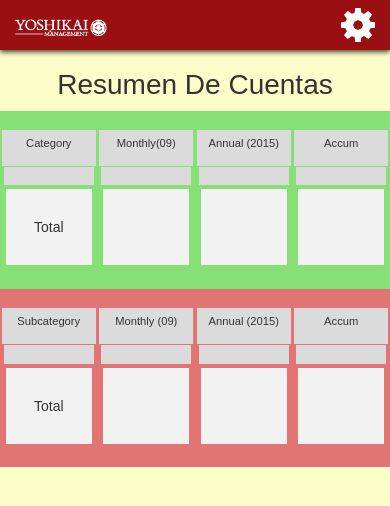
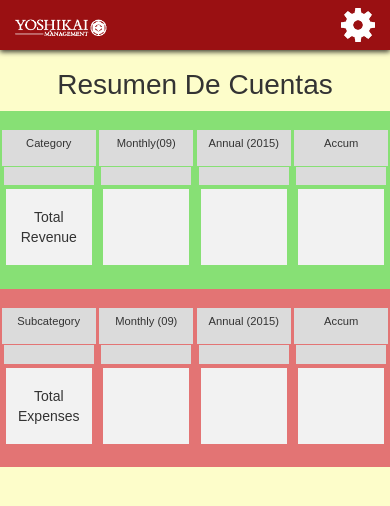
Before and after one commit to juanortiz10/Gastos, a plain HTML site: page views/seven-en.html in a window 390 px wide. Drawn offline with Linux system fonts and the light colour scheme; some packages are replaced by stand-ins of ours.

Commit message:
Fixes #47

```diff
--- a/js/seven.js
+++ b/js/seven.js
@@ -47,7 +47,6 @@ document.addEventListener("deviceready", onDeviceReady, false);
                 $('#ingresos_categoria').append('<tr><td class="cuentas" style="border: 4px solid #87E075" >'+row['nombre_categoria_ingreso']+'</td></tr>')
                 });
              }
-             $('#ingresos_neto').append('<tr><td class="cuentas" style="border: 4px solid #87E075" >Neto</td></tr>')
           });
         });
        //SELECCIONAR INGRESOS MENSUALES
--- a/views/seven-en.html
+++ b/views/seven-en.html
@@ -39,7 +39,7 @@
             </table>
             <table id="ingresos_neto" class="main_table3">
              <tr><td class="resumen"><p id="acum"></p></td></tr>
-             <tr><td class="cuentas" style="border: 4px solid #87E075">Total</td></tr>
+             <tr><td class="cuentas" style="border: 4px solid #87E075">Total Revenue</td></tr>
             </table>
             <table id="ingresos_neto_mensual" class="main_table3">
              <tr><td class="resumen"><p id="acum"></p></td></tr>
@@ -71,7 +71,7 @@
             </table>
              <table id="egresos_neto" class="main_table3">
              <tr><td class="resumen"><p id="acum"></p></td></tr>
-             <tr><td id="eneto" class="cuentas" style="border: 4px solid #E37474" >Total</td></tr>
+             <tr><td id="eneto" class="cuentas" style="border: 4px solid #E37474" >Total Expenses</td></tr>
             </table>
             <table id="egresos_netomen" class="main_table3">
              <tr><td class="resumen"><p id="acum"></p></td></tr>
```
Also changed, not shown: views/seven.html (+2 -1 lines).
